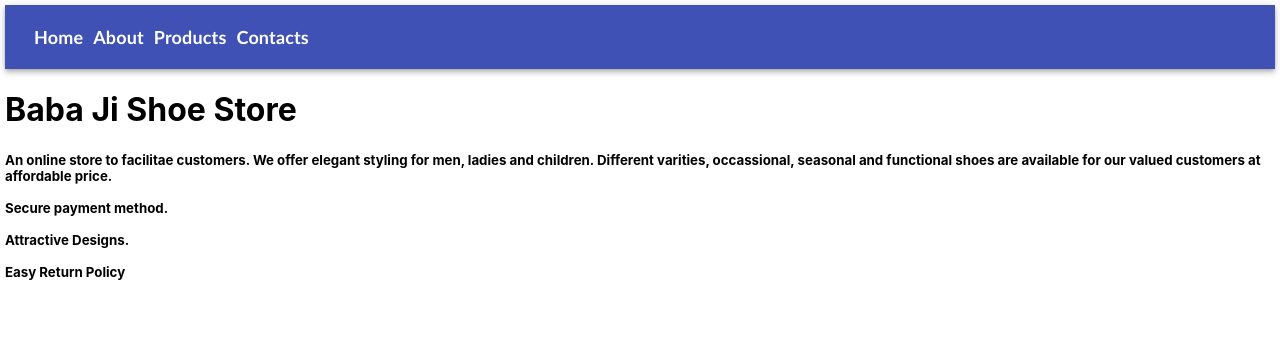
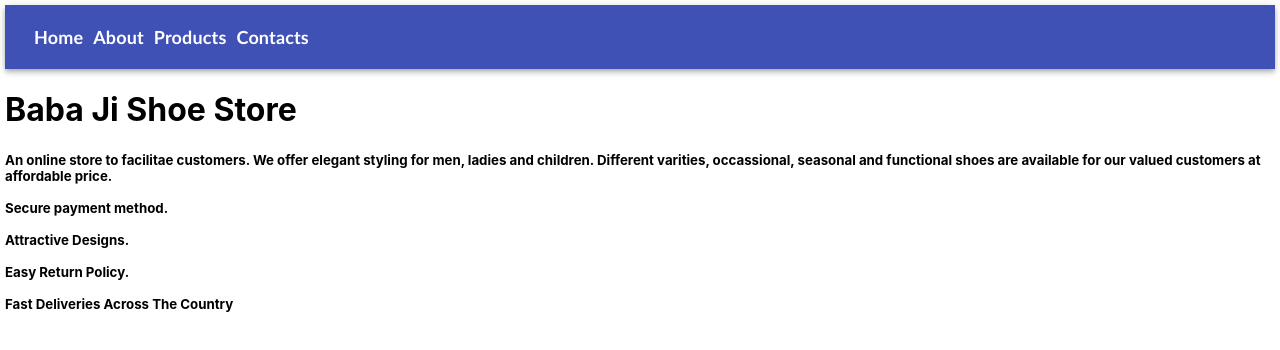
Before and after one commit to Naeem009/Shoe-Store-Application, a React (Create React App) app: page / in a window 1280 px wide. Shown: the top 350 px of the page. Built offline with nearby package versions, Linux system fonts and the light colour scheme.

Commit message:
Update Home.js

```diff
--- a/src/Components/Home.js
+++ b/src/Components/Home.js
@@ -9,7 +9,9 @@ function Home() {
         Different varities, occassional, seasonal and functional shoes are available for our valued customers at affordable price.
         <br/><br/>Secure payment method.<br/><br/>
         Attractive Designs.<br/><br/>
-        Easy Return Policy
+        Easy Return Policy.<br/><br/>
+        Fast Deliveries Across The Country
+
 
       </h5>
 
```
